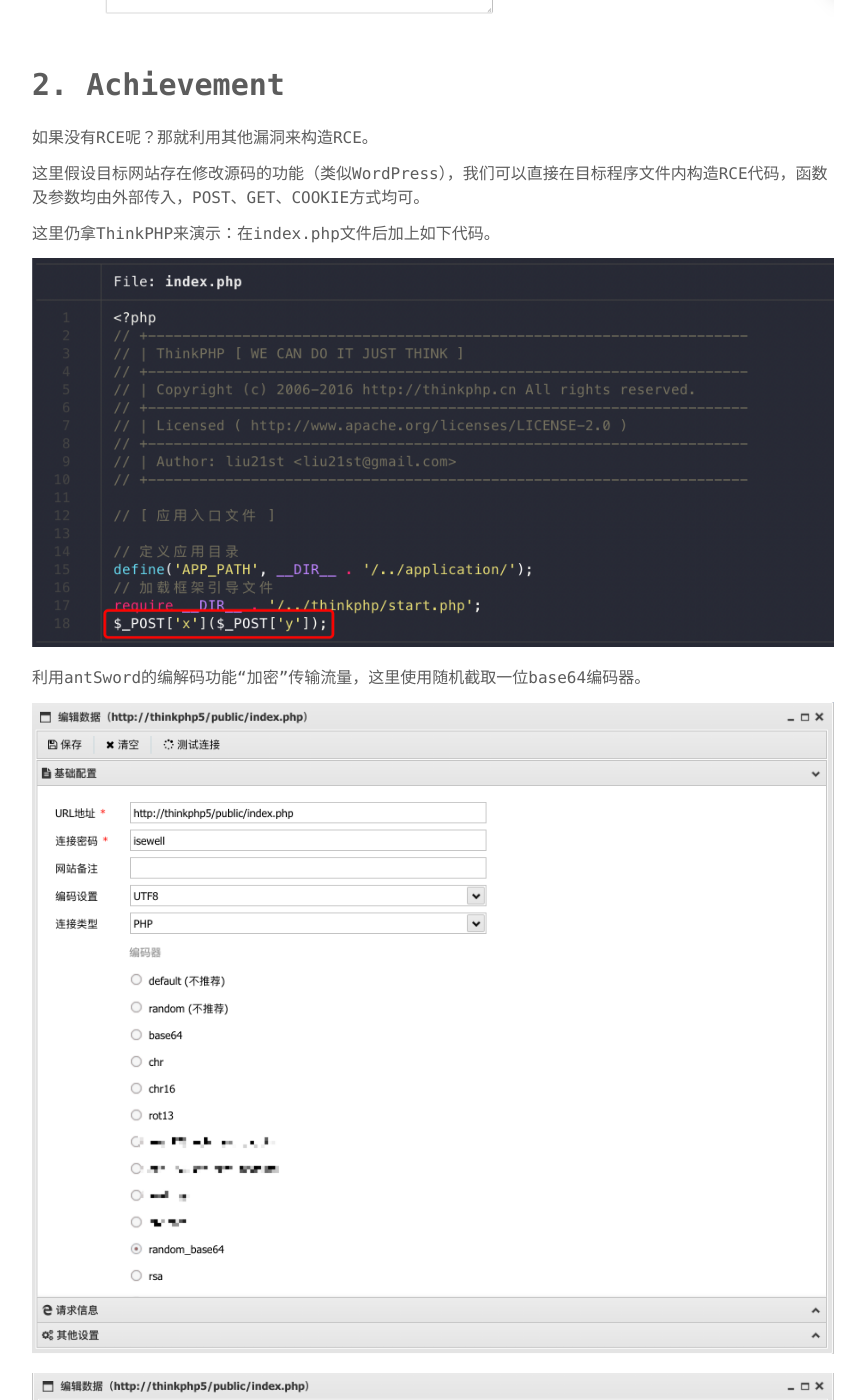
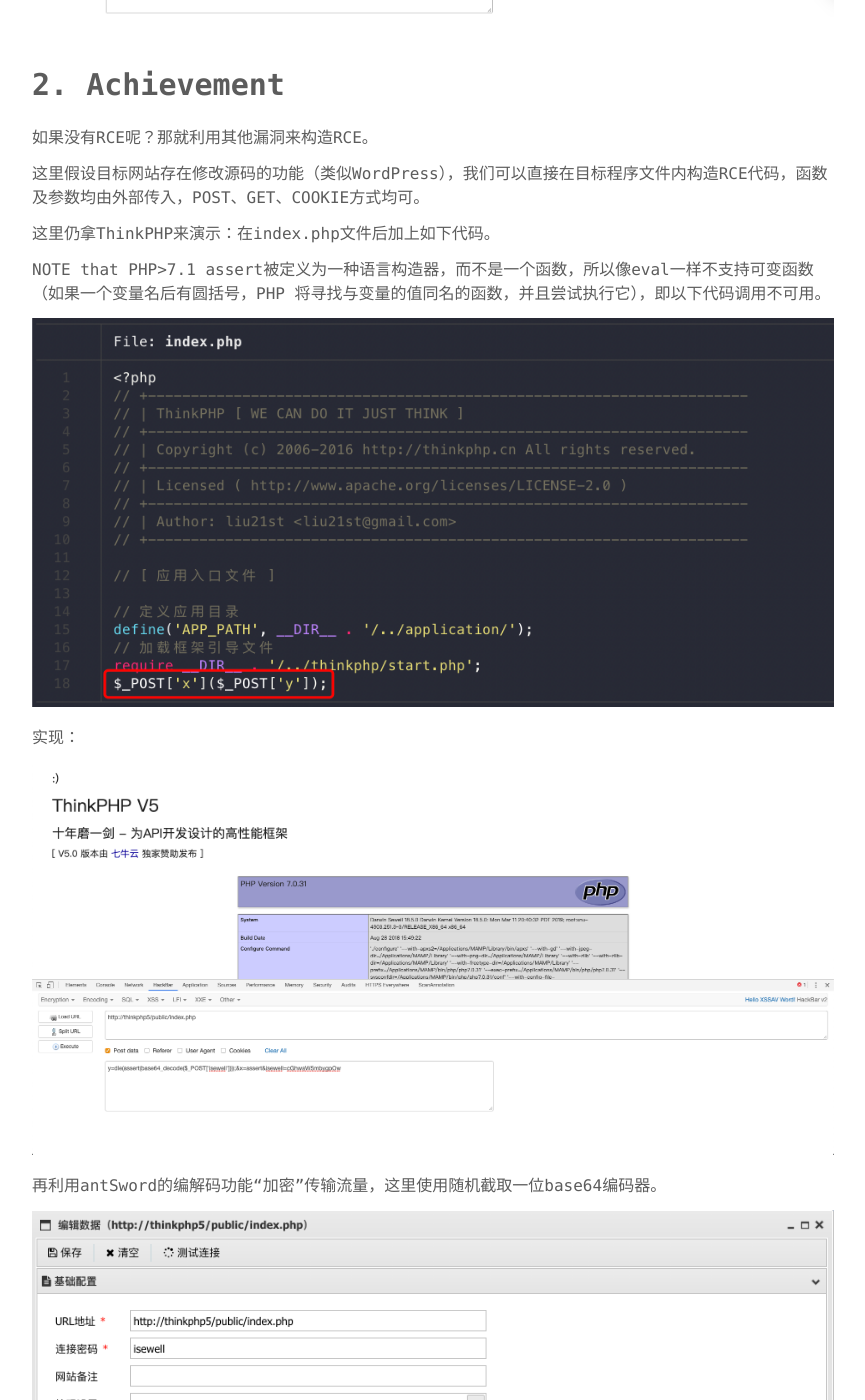
Before and after one commit to SewellDinG/sewellding.github.io, a Jekyll site: the page built from _posts/2019-07-23-PHP RCE+antSword实现无文件Webshell.md, in a window 1280 px wide and 1400 px high, scrolled down 836 px. Shown: the whole window, without its empty margins (207-1072 px from the left). Built offline with Jekyll 4.4.1, drawn with Linux system fonts in a browser that asks for light colours; some of the changed text lies outside the part shown.

Commit message:
[fix] PHP RCE+antSword实现无文件Webshell

```diff
--- a/_posts/2019-07-23-PHP RCE+antSword实现无文件Webshell.md
+++ b/_posts/2019-07-23-PHP RCE+antSword实现无文件Webshell.md
@@ -23,16 +23,22 @@
 
 这里仍拿ThinkPHP来演示：在index.php文件后加上如下代码。
 
+NOTE that PHP>7.1 assert被定义为一种语言构造器，而不是一个函数，所以像eval一样不支持可变函数（如果一个变量名后有圆括号，PHP 将寻找与变量的值同名的函数，并且尝试执行它），即以下代码调用不可用。
+
 ![PHPWebshell1](/assets/images/2019-07-23/PHPWebshell1.png)
 
-利用antSword的编解码功能“加密”传输流量，这里使用随机截取一位base64编码器。
+实现：
 
 ![PHPWebshell2](/assets/images/2019-07-23/PHPWebshell2.png)
 
+再利用antSword的编解码功能“加密”传输流量，这里使用随机截取一位base64编码器。
+
 ![PHPWebshell3](/assets/images/2019-07-23/PHPWebshell3.png)
+
+![PHPWebshell4](/assets/images/2019-07-23/PHPWebshell4.png)
 
 完美实现Webshell功能，使用Wireshark抓取流量可以发现传输的关键数据被base64编码。
 
-![PHPWebshell4](/assets/images/2019-07-23/PHPWebshell4.png)
+![PHPWebshell5](/assets/images/2019-07-23/PHPWebshell5.png)
 
-构造PHP RCE的方式灵活多样，可以肆意发挥。
+构造PHP RCE的方式灵活多样，可以肆意发挥，但前提需要建立在适用目标PHP version特性上。
```
Also changed, not shown: assets/images/2019-07-23/PHPWebshell2.png, assets/images/2019-07-23/PHPWebshell3.png, assets/images/2019-07-23/PHPWebshell4.png, assets/images/2019-07-23/PHPWebshell5.png (added).
